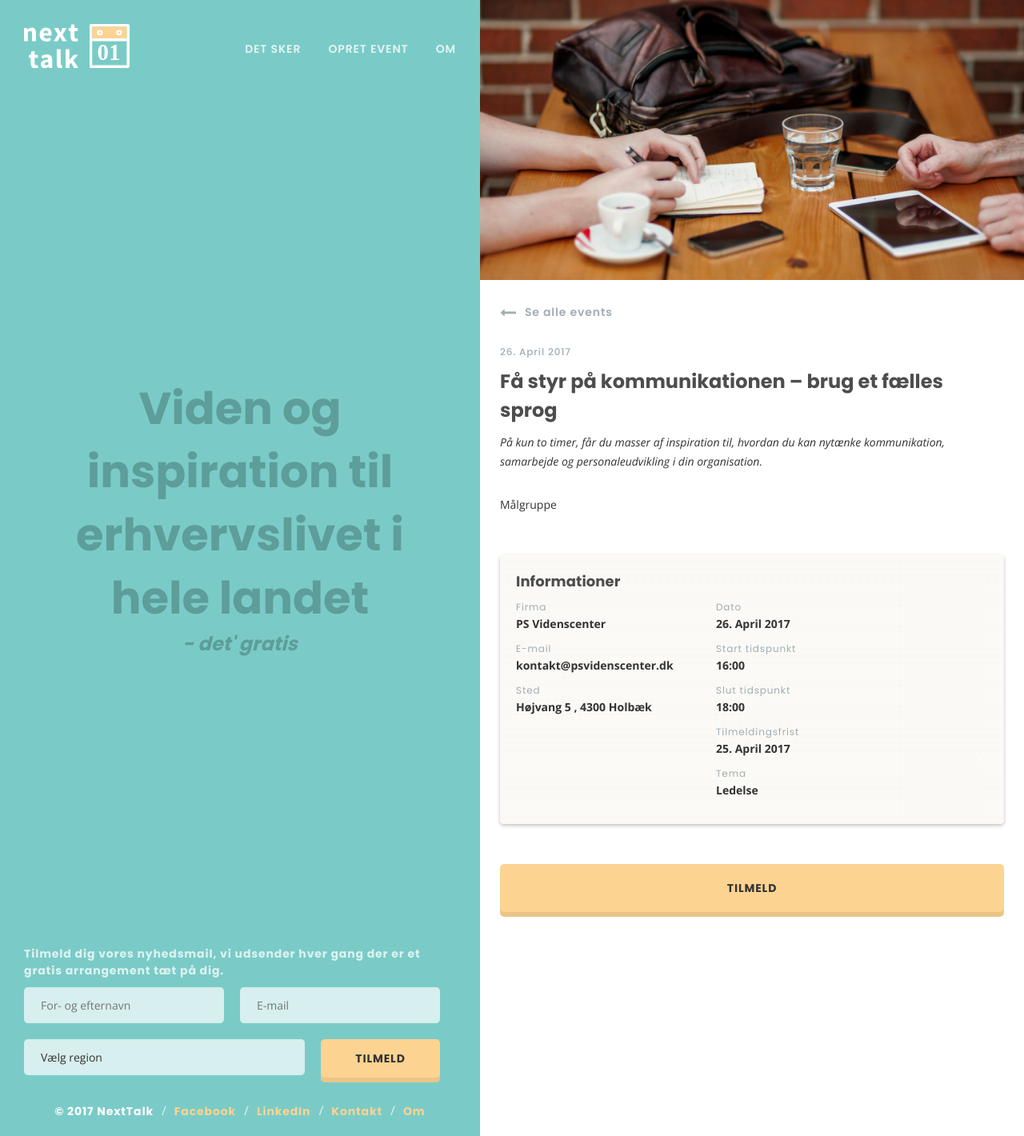
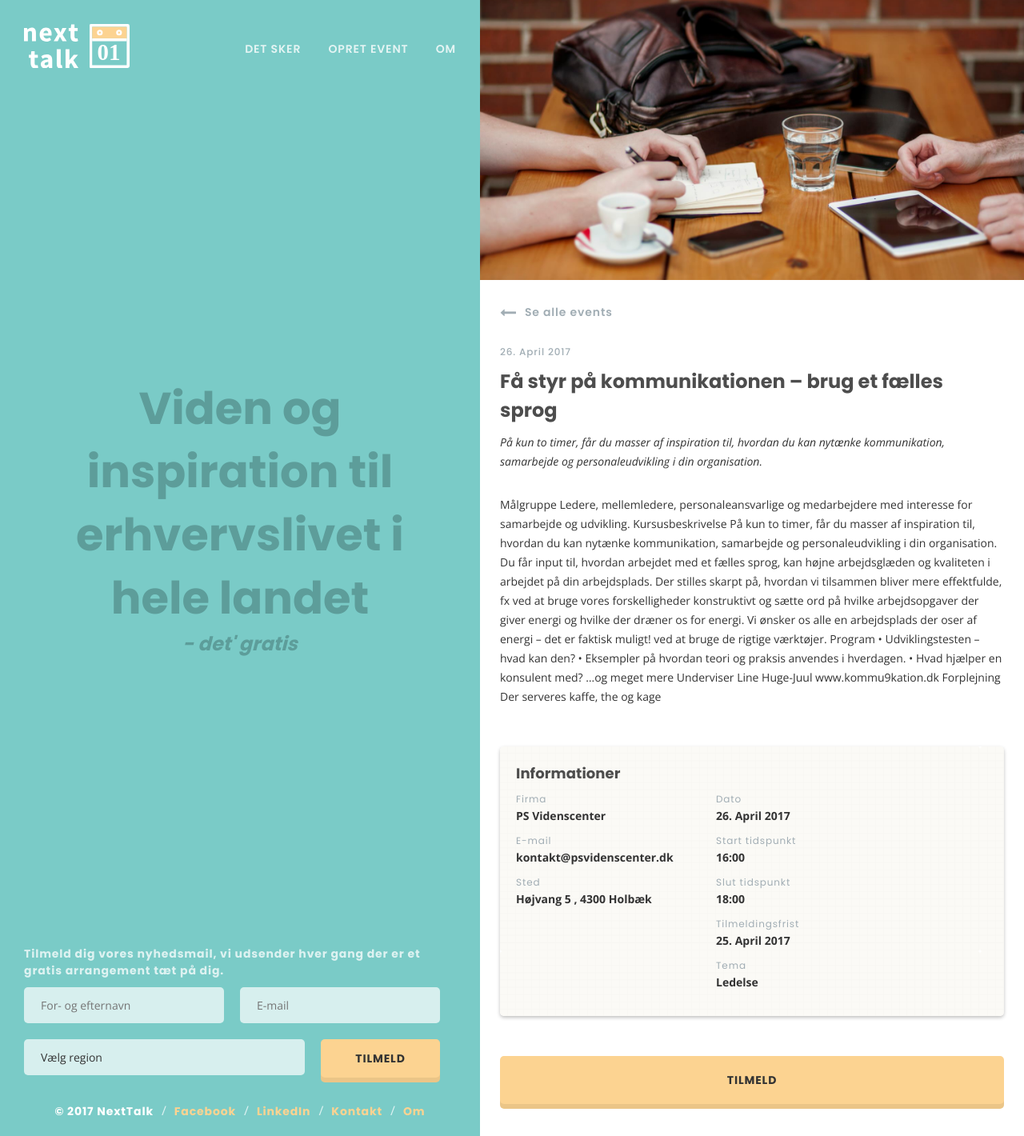
Before and after one commit to nexttalk/nexttalkio-build, a Jekyll site: the page built from _events/fa-styr-pa-kommunikationen-brug-et-faelles-sprog.markdown, in a window 1280 px wide. Shown: the whole page at 80% size. Built offline with Jekyll 4.4.1, drawn with Linux system fonts in a browser that asks for light colours; nearby versions of some CDN libraries.

Commit message:
Updated Fa Styr Pa Kommunikationen Brug Et Faelles Sprog

```diff
--- a/_events/fa-styr-pa-kommunikationen-brug-et-faelles-sprog.markdown
+++ b/_events/fa-styr-pa-kommunikationen-brug-et-faelles-sprog.markdown
@@ -5,10 +5,34 @@
 event_title: Få styr på kommunikationen – brug et fælles sprog
 firma_by: Holbæk
 event_slutkl: '18:00'
-firma_postnummer: '4300'
+firma_postnummer: 4300
 firma_firma-navn: 'PS Videnscenter '
 firma_adresse: " Højvang 5 "
-event_beskrivelse: "Målgruppe\r"
+event_beskrivelse: |-
+  Målgruppe
+  Ledere, mellemledere, personaleansvarlige og medarbejdere med interesse for samarbejde og udvikling.
+
+  Kursusbeskrivelse
+  På kun to timer, får du masser af inspiration til, hvordan du kan nytænke kommunikation, samarbejde og personaleudvikling i din organisation.
+
+  Du får input til, hvordan arbejdet med et fælles sprog, kan højne arbejdsglæden og kvaliteten i arbejdet på din arbejdsplads.
+
+  Der stilles skarpt på, hvordan vi tilsammen bliver mere effektfulde, fx ved at bruge vores forskelligheder konstruktivt og sætte ord på hvilke arbejdsopgaver der giver energi og hvilke der dræner os for energi.
+
+  Vi ønsker os alle en arbejdsplads der oser af energi – det er faktisk muligt! ved at bruge de rigtige værktøjer.
+
+  Program
+  • Udviklingstesten – hvad kan den?
+  • Eksempler på hvordan teori og praksis anvendes i hverdagen.
+  • Hvad hjælper en konsulent med?
+  …og meget mere
+
+  Underviser
+  Line Huge-Juul
+  www.kommu9kation.dk
+
+  Forplejning
+  Der serveres kaffe, the og kage
 firma_kontaktperson: Mette Hansen
 event_startkl: '16:00'
 firma_tlf-nr: '9330 3093 '
```
